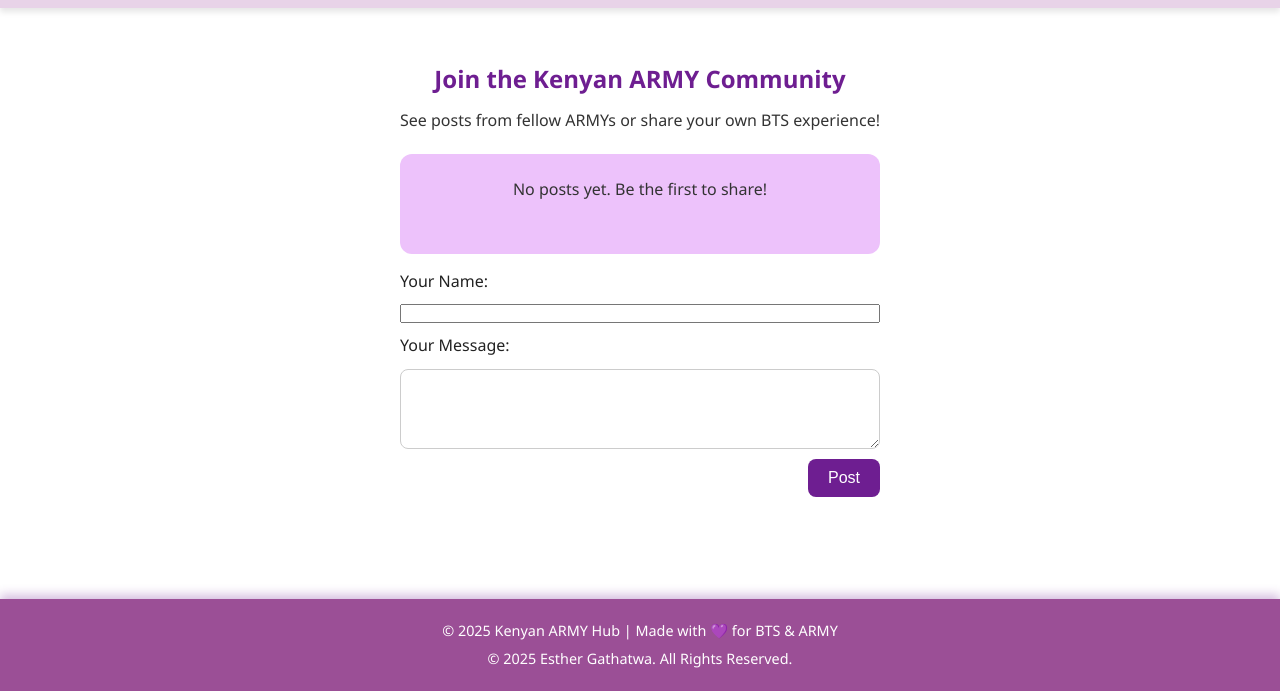
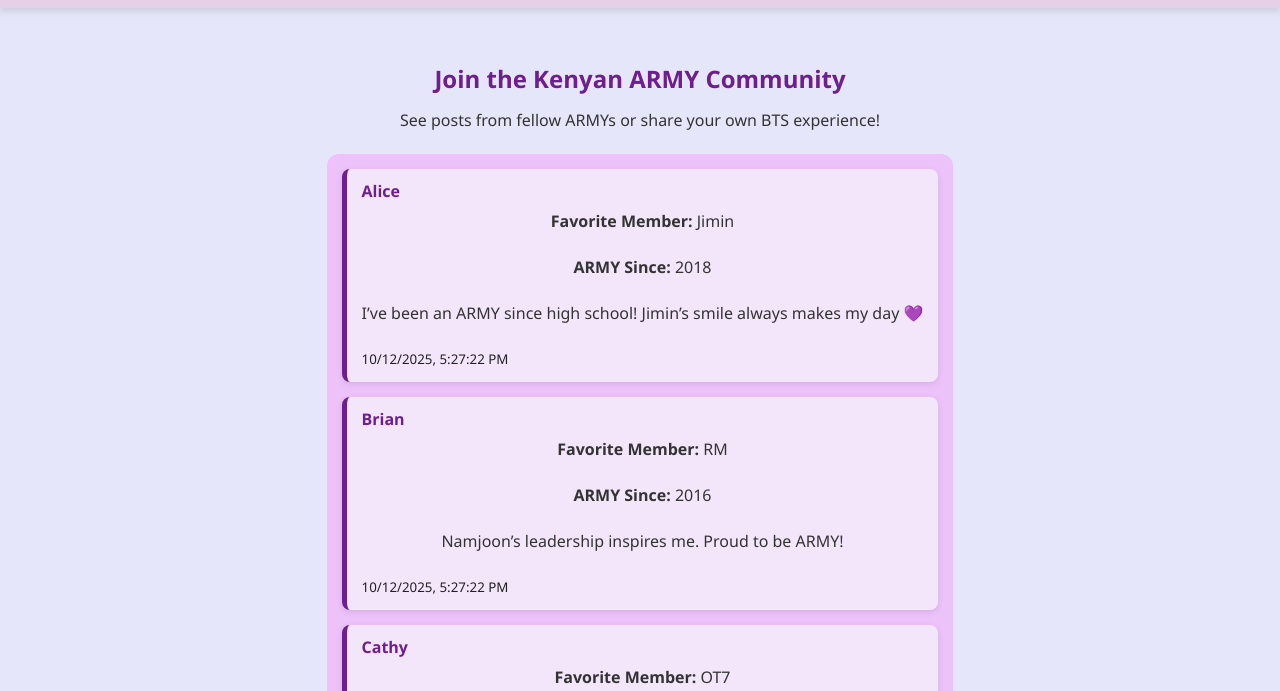
Before and after one commit to MikasaLightwood/Kenyan-Army-Hub, a plain HTML site: page community.html in a window 1280 px wide. Shown: the part 109-800 px from the top of the page. Drawn offline with Linux system fonts and the light colour scheme.

Commit message:
Make the JavaScript file to make sure that the information filled on the join form reflects on the community page

```diff
--- a/community.html
+++ b/community.html
@@ -32,16 +32,6 @@
         <p>No posts yet. Be the first to share!</p>
       </div>
 
-      <!-- Add Post Form -->
-     <form id="post-form">
-        <label for="poster-name">Your Name:</label>
-        <input type="text" id="poster-name" required>
-
-        <label for="poster-message">Your Message:</label>
-        <textarea id="poster-message" required></textarea>
-
-        <button type="submit">Post</button>
-     </form>
     </section>
   </main>
 
--- a/script.js
+++ b/script.js
@@ -1,5 +1,35 @@
-// ===== Helper =====
+// Common helper
 const exists = id => document.getElementById(id);
+
+// ===== INITIALIZE PRE-FILLED COMMUNITY POSTS =====
+const initialPosts = [
+  {
+    name: "Alice",
+    favoriteMember: "Jimin",
+    armySince: "2018",
+    message: "I’ve been an ARMY since high school! Jimin’s smile always makes my day 💜",
+    date: new Date().toISOString()
+  },
+  {
+    name: "Brian",
+    favoriteMember: "RM",
+    armySince: "2016",
+    message: "Namjoon’s leadership inspires me. Proud to be ARMY!",
+    date: new Date().toISOString()
+  },
+  {
+    name: "Cathy",
+    favoriteMember: "OT7",
+    armySince: "2017",
+    message: "Can’t pick one, they’re all amazing! Bangtan forever.",
+    date: new Date().toISOString()
+  }
+];
+
+// Check localStorage, set initial posts if none exist
+if (!localStorage.getItem('armySubmissions')) {
+  localStorage.setItem('armySubmissions', JSON.stringify(initialPosts));
+}
 
 // ===== JOIN FORM =====
 if (exists('join-form')) {
@@ -25,7 +55,6 @@ if (exists('join-form')) {
     const message = document.getElementById('message').value.trim();
 
     const memberMatched = Object.keys(validMembers).find(m => validMembers[m].includes(memberInput));
-
     if (!memberMatched) {
       feedback.style.color = "#FF0000";
       feedback.textContent = "Enter a valid BTS member or OT7 nickname.";
@@ -33,7 +62,7 @@ if (exists('join-form')) {
     }
 
     const submissions = JSON.parse(localStorage.getItem('armySubmissions')) || [];
-    submissions.push({ name, favoriteMember: memberMatched, armySince, message, date: new Date().toISOString() });
+    submissions.unshift({ name, favoriteMember: memberMatched, armySince, message, date: new Date().toISOString() });
     localStorage.setItem('armySubmissions', JSON.stringify(submissions));
 
     feedback.style.color = "#32CD32";
@@ -42,45 +71,15 @@ if (exists('join-form')) {
   });
 }
 
-// ===== COMMUNITY =====
-if (exists('community-container')) {
-  const container = document.getElementById('community-container');
+// ===== COMMUNITY PAGE =====
+if (exists('posts-container')) {
+  const container = document.getElementById('posts-container');
+  const submissions = JSON.parse(localStorage.getItem('armySubmissions')) || [];
 
-  // Check localStorage, if empty, pre-fill with example posts
-  let submissions = JSON.parse(localStorage.getItem('armySubmissions')) || [];
-
-  if (submissions.length === 0) {
-    submissions = [
-      {
-        name: "Esther",
-        favoriteMember: "RM",
-        armySince: "2019",
-        message: "I love RM’s leadership and rap skills!",
-        date: new Date().toISOString()
-      },
-      {
-        name: "Michael",
-        favoriteMember: "Jimin",
-        armySince: "2018",
-        message: "Jimin’s dance moves always inspire me.",
-        date: new Date().toISOString()
-      },
-      {
-        name: "Faith",
-        favoriteMember: "OT7",
-        armySince: "2017",
-        message: "I support all 7 members equally. Bangtan forever!",
-        date: new Date().toISOString()
-      }
-    ];
-    localStorage.setItem('armySubmissions', JSON.stringify(submissions));
-  }
-
-  // Display posts
   container.innerHTML = submissions.length
     ? submissions.map(sub => `
-      <div class="community-card">
-        <h3>${sub.name}</h3>
+      <div class="post">
+        <h4>${sub.name}</h4>
         <p><strong>Favorite Member:</strong> ${sub.favoriteMember}</p>
         <p><strong>ARMY Since:</strong> ${sub.armySince}</p>
         <p>${sub.message}</p>
@@ -89,8 +88,7 @@ if (exists('community-container')) {
     : "<p>No submissions yet. Be the first to join!</p>";
 }
 
-
-// ===== MEMBERS HOVER =====
+// ===== STATIC HOVER EFFECTS =====
 if (exists('members')) {
   document.querySelectorAll('.member-card').forEach(card => {
     card.addEventListener('mouseenter', () => card.style.boxShadow = '0 4px 15px rgba(0,0,0,0.2)');
@@ -98,7 +96,6 @@ if (exists('members')) {
   });
 }
 
-// ===== SHOWS HOVER =====
 if (exists('shows')) {
   document.querySelectorAll('.show-card').forEach(card => {
     card.addEventListener('mouseenter', () => card.style.transform = 'scale(1.02)');
@@ -106,14 +103,13 @@ if (exists('shows')) {
   });
 }
 
-// ===== INDEX =====
+// ===== INDEX PAGE =====
 if (exists('about')) {
   const about = document.getElementById('about');
   const greeting = document.createElement('p');
   greeting.textContent = "Welcome ARMY! Connect, share, and celebrate BTS with us.";
   about.appendChild(greeting);
 }
-
 if (exists('photo-gallery')) {
   const gallery = document.getElementById('photo-gallery');
   const caption = document.createElement('p');
@@ -121,35 +117,10 @@ if (exists('photo-gallery')) {
   gallery.appendChild(caption);
 }
 
-// ===== FOOTER =====
-if (exists('footer')) {
-  const footer = document.getElementById('footer');
-  const credit = document.createElement('p');
-  credit.textContent = "Website by Esther Gathatwa. All Rights Reserved.";
-  footer.appendChild(credit);
-}
-
-// ===== BODY COLORS =====
-const bodyColors = {
-  'join-body': '#FFF0F5',
-  'index-body': '#F8F0FF',
-  'members-body': '#F0FFF0',
-  'shows-body': '#FFF5E6',
-  'community-body': '#F0FFFF'
-};
-
-Object.keys(bodyColors).forEach(id => {
-  if (exists(id)) document.getElementById(id).style.backgroundColor = bodyColors[id];
-});
-// Default body color
-if (!Object.keys(bodyColors).some(id => exists(id))) {
-  document.body.style.backgroundColor = '#FFFFFF';
-}
-// ===== NAVBAR ACTIVE LINK =====
-const navLinks = document.querySelectorAll('nav a');
-const currentPage = window.location.pathname.split('/').pop();
-navLinks.forEach(link => {
-  if (link.getAttribute('href') === currentPage) {
-    link.classList.add('active');
-  }
-});
+// ===== JOIN & BODY COLORS =====
+if (exists('join-body')) document.getElementById('join-body').style.backgroundColor = '#FFF0F5';
+if (exists('index-body')) document.getElementById('index-body').style.backgroundColor = '#F8F0FF';
+if (exists('members-body')) document.getElementById('members-body').style.backgroundColor = '#F0FFF0';
+if (exists('shows-body')) document.getElementById('shows-body').style.backgroundColor = '#FFF5E6';
+if (exists('community-body')) document.getElementById('community-body').style.backgroundColor = '#F0FFFF';
+if (exists('about-body')) document.getElementById('about-body').style.backgroundColor = '#FFFFF0';
```
